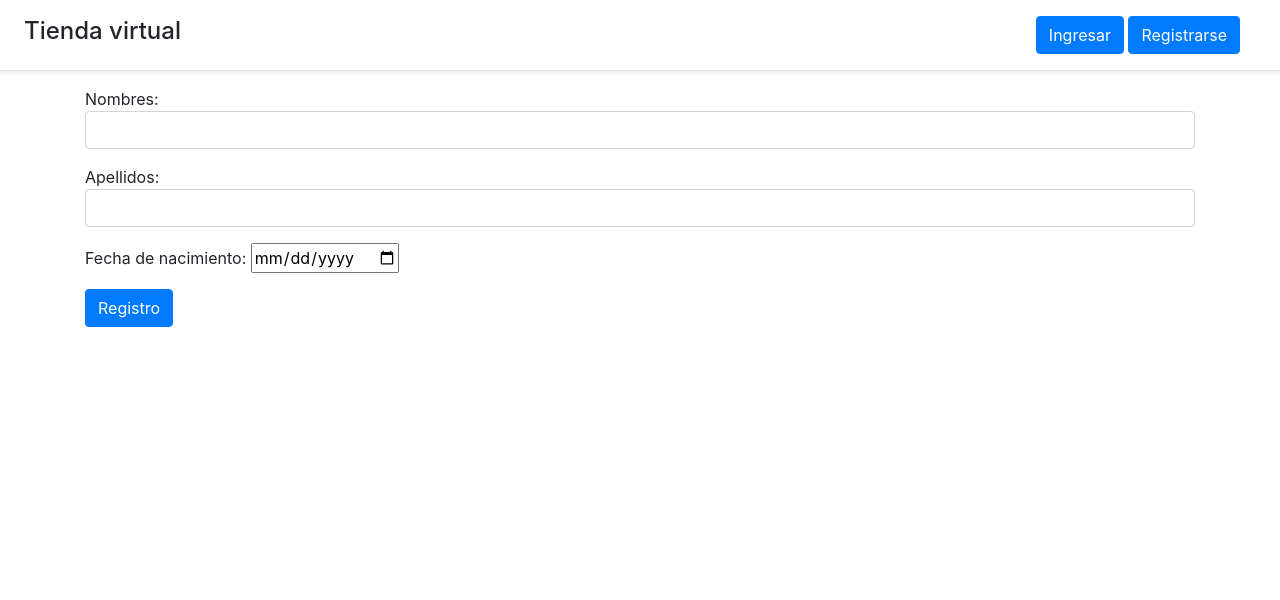
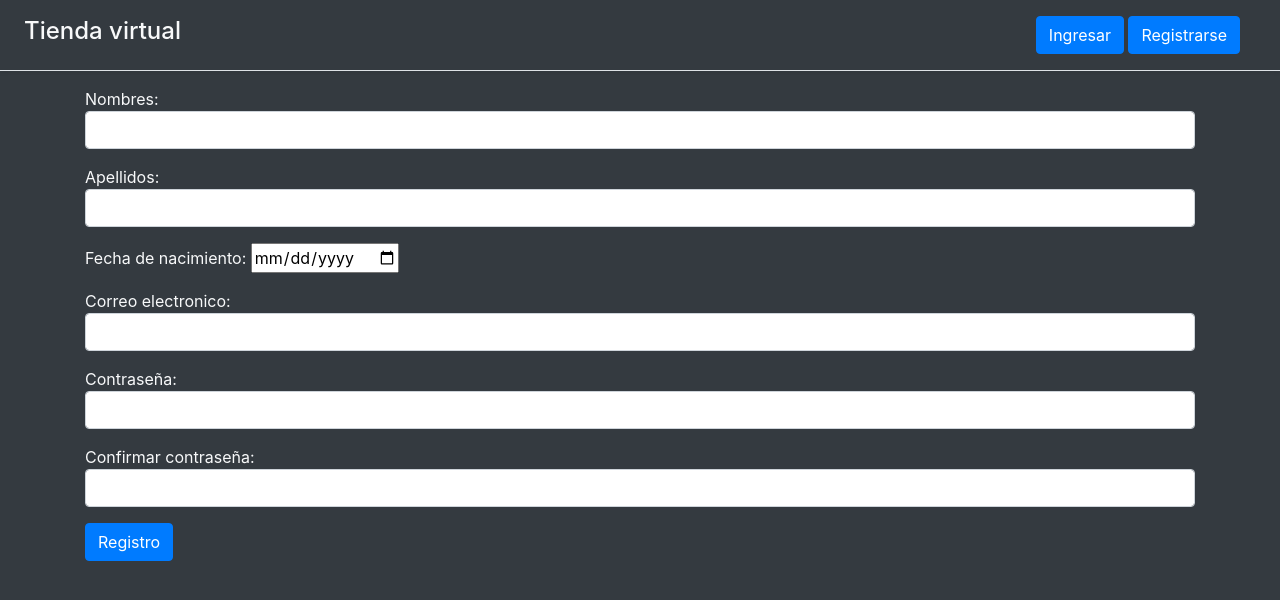
Before and after one commit to lucarpio/ActividadSemana3, a plain HTML site: page registro.html in a window 1280 px wide. Drawn offline with nearby package versions, Linux system fonts and the light colour scheme.

Commit message:
fondo oscuro y mas campos de registro

```diff
--- a/registro.html
+++ b/registro.html
@@ -9,8 +9,8 @@
     <title>Registro</title>
 </head>
 
-<body>
-    <div class="d-flex flex-column flex-md-row align-items-center p-3 px-md-4 mb-3 bg-white border-bottom shadow-sm">
+<body class="bg-dark text-light">
+    <div class="d-flex flex-column flex-md-row align-items-center p-3 px-md-4 mb-3 border-bottom shadow-sm">
         <h4 class="mr-md-auto">Tienda virtual</h4>
         <nav class="my-2 my-md-0 mr-md-3">
             <a class="btn btn-primary" href="ingreso.html">Ingresar</a>
@@ -19,7 +19,7 @@
     </div>
 
     <div class="container">
-        <form action="Index.html" method="POST">
+        <form action="Index.html"method="POST">
             <div class="form-group">
                 Nombres:
                 <input type="text" name="Nombre" class="form-control">
@@ -32,6 +32,18 @@
                 Fecha de nacimiento:
                 <input type="date" name="Nacimiento">
             </div>
+            <div class="form-group">
+                Correo electronico:
+                <input type="email" name="Email" class="form-control">
+            </div>
+            <div class="form-group">
+                Contraseña:
+                <input type="password" name="Pwd" class="form-control" minlength="4" maxlength="20">
+            </div>
+            <div class="form-group">
+                Confirmar contraseña:
+                <input type="password" name="Pwd" class="form-control" minlength="4" maxlength="20">
+            </div>
             <button class="btn btn-primary">Registro</button>
         </form>
     </div>
```
Also changed, not shown: ingreso.html (+4 -4 lines).
